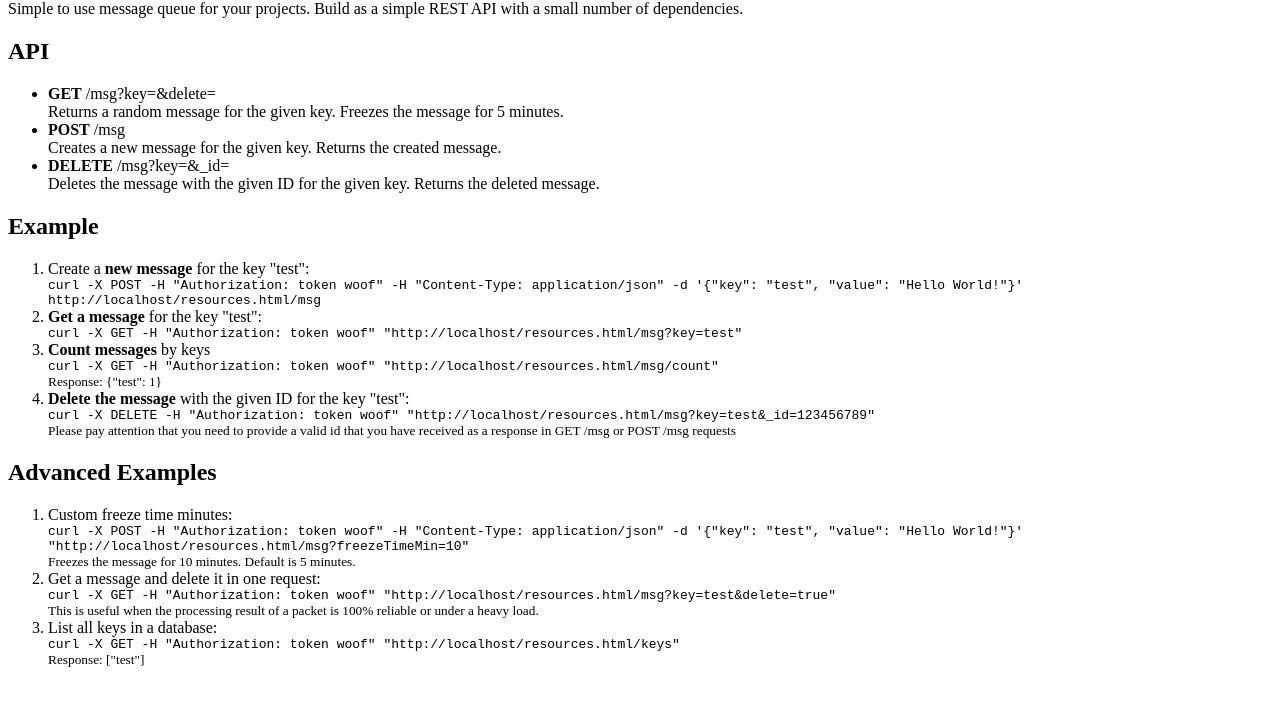
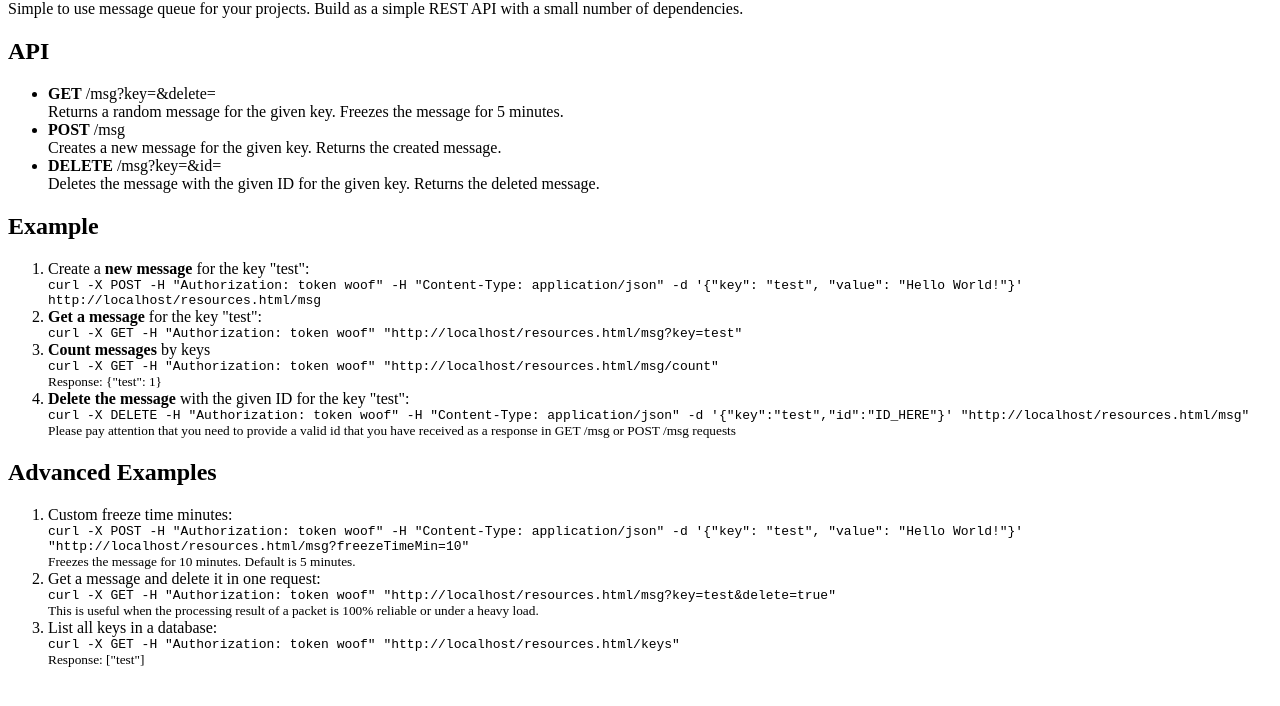
Before and after one commit to farawayCC/lowmq, a website: page resources/help.html in a window 1280 px wide. Shown: the part 66-772 px from the top of the page. Drawn offline with Linux system fonts and the light colour scheme.

Commit message:
Update help.html

```diff
--- a/resources/help.html
+++ b/resources/help.html
@@ -29,7 +29,7 @@
         Returns a random message for the given key. Freezes the message for 5 minutes.
         <li><b>POST</b> /msg</li>
         Creates a new message for the given key. Returns the created message.
-        <li><b>DELETE</b> /msg?key=&amp;_id=</li>
+        <li><b>DELETE</b> /msg?key=&amp;id=</li>
         Deletes the message with the given ID for the given key. Returns the deleted message.
     </ul>
 
@@ -46,7 +46,7 @@
         <small>Response: {"test": 1}</small>
 
         <li><b>Delete the message</b> with the given ID for the key "test":</li>
-        <code>curl -X DELETE -H "Authorization: token woof" "<url></url>/msg?key=test&amp;_id=123456789"</code><br>
+        <code>curl -X DELETE -H "Authorization: token woof" -H "Content-Type: application/json" -d '{"key":"test","id":"ID_HERE"}' "<url></url>/msg"</code><br>
         <small>Please pay attention that you need to provide a valid id that you have received as a response in GET
             /msg or
             POST /msg requests</small>
```
